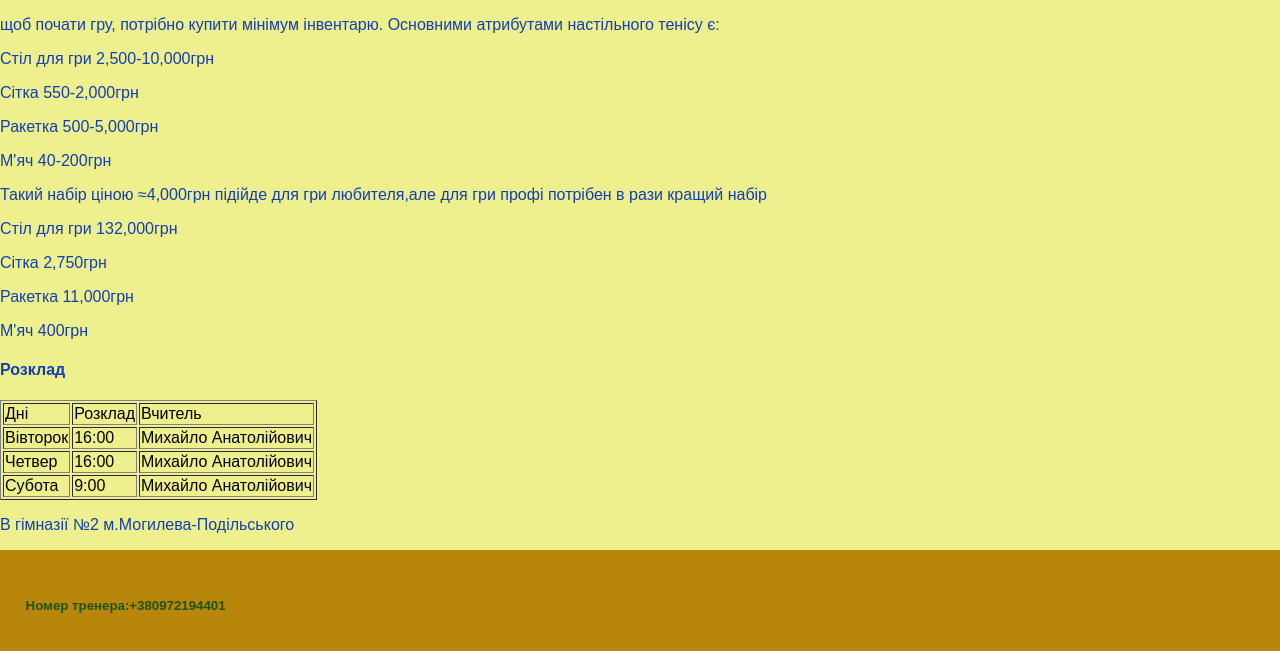
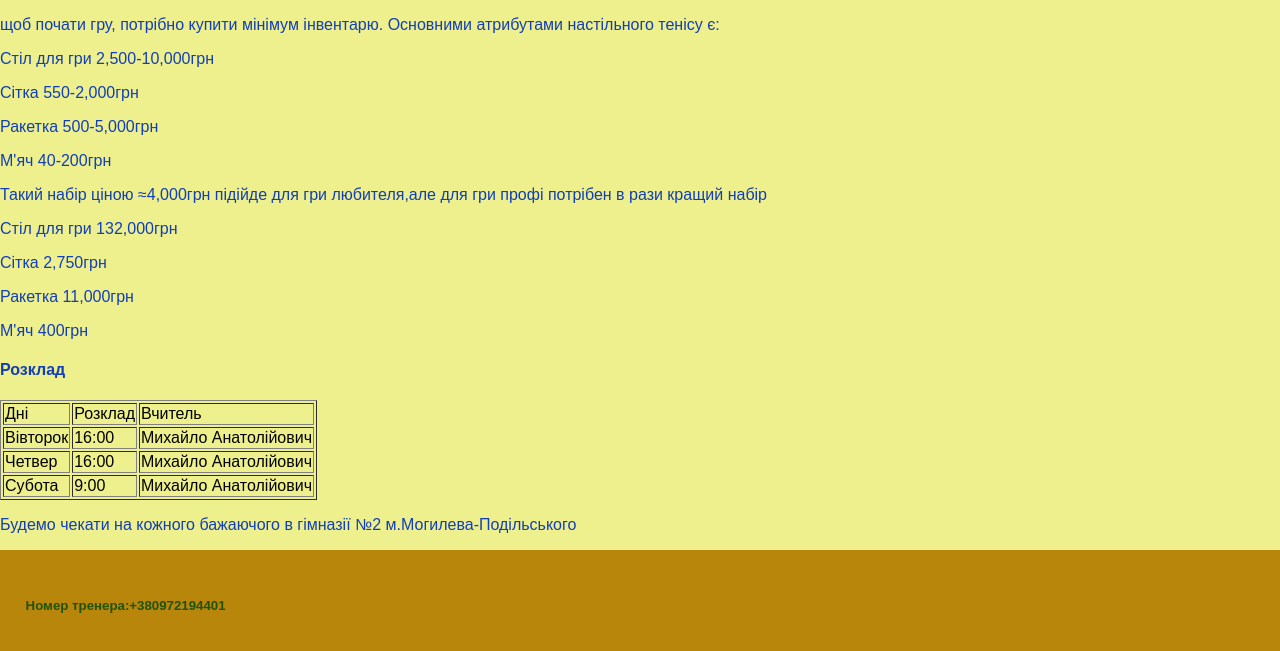
Before and after one commit to Maks6483/project, a plain HTML site: page index.html in a window 1280 px wide. Shown: the part 1238-1889 px from the top of the page. Drawn offline with Linux system fonts and the light colour scheme.

Commit message:
Update index.html

```diff
--- a/index.html
+++ b/index.html
@@ -57,7 +57,7 @@
         </tr>
         </tr>
     </table>
-    <p>В гімназії №2 м.Могилева-Подільського</p>
+    <p>Будемо чекати на кожного бажаючого в гімназії №2 м.Могилева-Подільського</p>
          </main>
          <footer>
              <h5>Номер тренера:+380972194401
```
